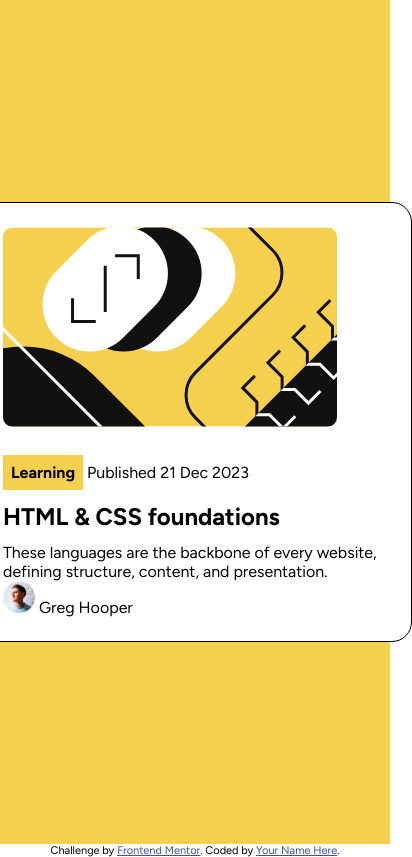
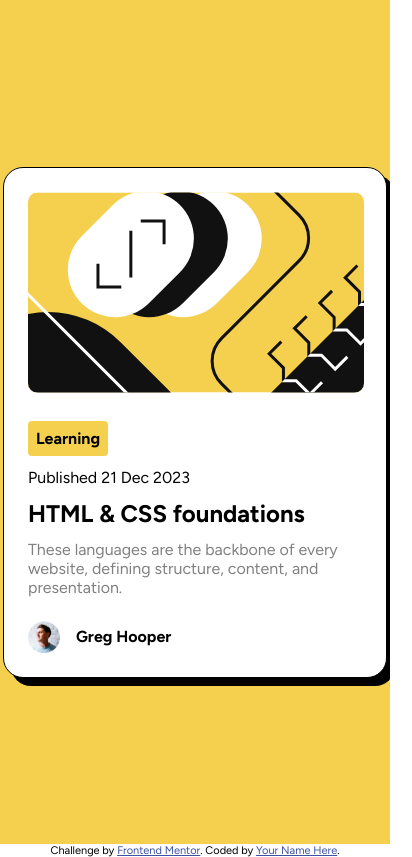
Before and after one commit to henryapm/blog-preview-card-main, a plain HTML site: page index.html in a window 390 px wide. Shown: the whole page, 412 px wide, since content can reach past the window. Drawn offline with Linux system fonts and the light colour scheme.

Commit message:
finished version with media queries

```diff
--- a/index.html
+++ b/index.html
@@ -13,7 +13,9 @@
 
   <main class="flex-container">
     <section class="card">
-      <img class="card-image" src="./assets/images/illustration-article.svg" alt="html and css foundation image">
+      <div class="card-image">
+        <img src="./assets/images/illustration-article.svg" alt="html and css foundation image">
+      </div>
       <div class="card-content">
         <div class="card-header">
           <h4 class="course-category">Learning</h4>
@@ -21,13 +23,17 @@
           <h1 class="course-title inline">HTML & CSS foundations</h1>
         </div>
         <div class="card-body">
-          <p class="course-description inline">
+          <p class="course-description">
             These languages are the backbone of every website, defining structure, content, and presentation.
           </p>
-          <div class="author">
-            <img src="./assets/images/image-avatar.webp" alt="Greg Hooper">
-            <p>Greg Hooper</p>
-          </div>
+        </div>
+      </div>
+      <div class="card-footer">
+        <div class="author">
+          <img src="./assets/images/image-avatar.webp" alt="Greg Hooper">
+          <p>
+            Greg Hooper
+          </p>
         </div>
       </div>
     </section>
--- a/style.css
+++ b/style.css
@@ -3,12 +3,14 @@
 :root{
   --yellow: hsl(47, 88%, 63%);
   --white: hsl(0, 0%, 100%);
+  --grey: hsl(0, 0%, 50%);
 }
 
 .attribution { font-size: 11px; text-align: center; }
 .attribution a { color: hsl(228, 45%, 44%); }
 
 *{
+  box-sizing: border-box;
   padding: 0px;
   margin: 0px;
   font-family: "Figtree", sans-serif;
@@ -19,14 +21,6 @@ main{
   background-color: var(--yellow)
 }
 
-.card{
-  padding: 24px;
-}
-.card-image{
-  height: 200px;
-  border-radius: 10px;
-}
-
 .flex-container{
   display: flex;
   align-items: center;
@@ -34,25 +28,39 @@ main{
 }
 
 .card{
+  padding: 24px;
+  box-shadow: 8px 8px;
+}
+
+.card-image{
+  margin-bottom: 24px;
+  max-width: 336px;
+}
+
+.card-image img{
+  border: 0px;
+  object-fit: cover;
+  border-radius: 10px;
+}
+
+
+.card{
   background-color: var(--white);
-  width: 384px;
+  max-width: 384px;
   max-height: 522px;
   border-radius: 20px;
   border: 1px solid black;
 }
 
 .card-content{
-  padding-top: 24px;
+  margin-bottom: 24px;
 }
 
 .course-category{
   display: inline-block;
+  border-radius: 4px;
   padding: 8px;
   background-color: var(--yellow);
-}
-
-.inline{
-  display: inline-block;
 }
 
 .course-category, .course-date, .course-title{
@@ -60,21 +68,33 @@ main{
 }
 
 .course-description{
-  word-break: break-all;
+  color: var(--grey);
 }
 
-.card-body{
-  width: 384px;
-}
-
-.author img, .author p{
-  display: inline;
+.course-description p{
+  overflow: hidden;
 }
 
 .author img{
   width: 32px;
   height: 32px;
+  vertical-align: middle;
 }
+
 .author p{
-  vertical-align: auto;
+  margin-left: 12px;
+  font-weight: bold;
+  display: inline;
+  vertical-align: middle;
 }
+
+@media only screen and (max-width: 375px) {
+  .card{
+    max-width: 327px;
+  }
+
+  .card-image img{
+    max-width: 279px;
+    object-fit: contain;
+  }
+}
```
